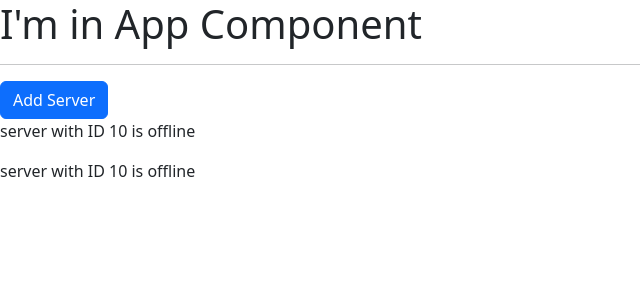
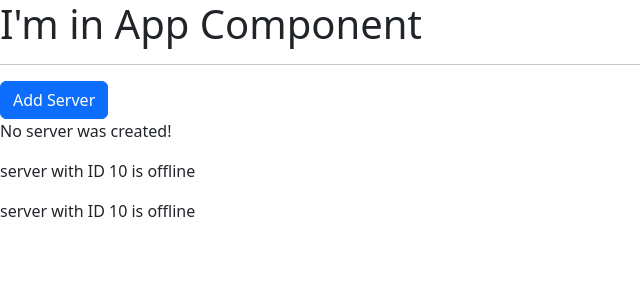
Before and after one commit to naji-alhusami/first-angular-app, an Angular app: page / in a window 1280 px wide. Shown: the top 300 px of the page, without its empty margins (0-640 px from the left). Built offline with nearby package versions, Linux system fonts and the light colour scheme.

Commit message:
test event

```diff
--- a/src/app/servers/servers.component.html
+++ b/src/app/servers/servers.component.html
@@ -1,3 +1,11 @@
-<button class="btn btn-primary" [disabled]="!allowNewServer">Add Server</button>
+<button
+  class="btn btn-primary"
+  [disabled]="!allowNewServer"
+  (click)="onCreateServer()"
+>
+  Add Server
+</button>
+<!-- <p [innerText]="allowNewServer"></p> -->
+<p>{{ serverCreationStatus }}</p>
 <app-server></app-server>
 <app-server></app-server>
--- a/src/app/servers/servers.component.ts
+++ b/src/app/servers/servers.component.ts
@@ -7,10 +7,17 @@
 })
 export class ServersComponent {
   allowNewServer = false;
+  serverCreationStatus = 'No server was created!';
 
   constructor() {
     setTimeout(() => {
       this.allowNewServer = true;
     }, 2000);
   }
+
+  ngOnInit() {}
+
+  onCreateServer() {
+    this.serverCreationStatus = 'Server was created!';
+  }
 }
```
